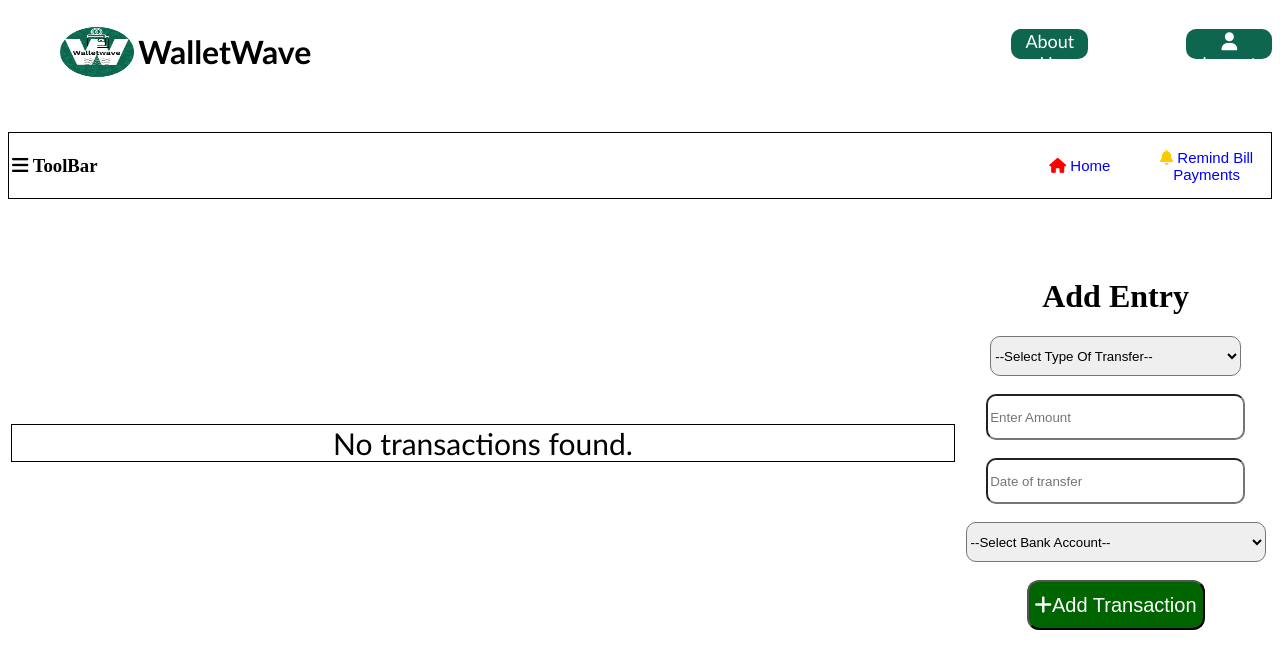
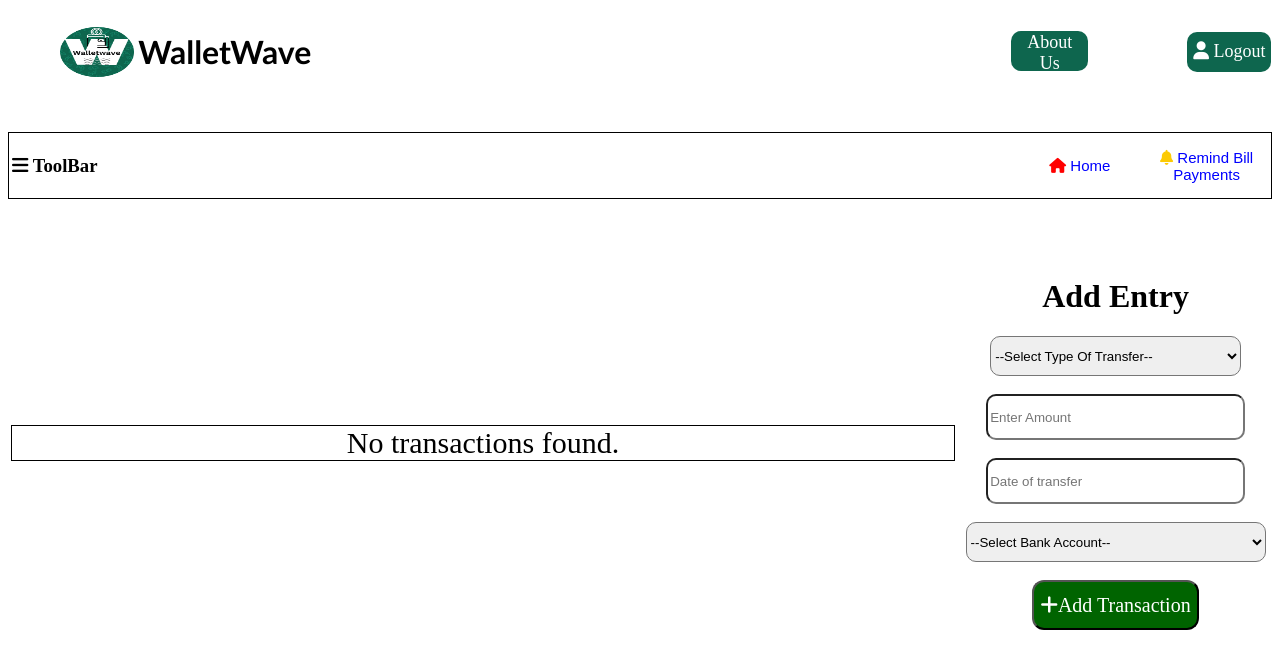
Before and after one commit to BraxtonElmer/WalletWave, a PHP site: page /history in a window 1280 px wide. Shown: the top 669 px of the page. Run offline with PHP 8.4, Linux system fonts and the light colour scheme; the visitor is signed in with stand-in values (Sample User, id 1); data that the repository does not hold is empty; some web fonts are replaced.

Commit message:
style.css

```diff
--- a/style.css
+++ b/style.css
@@ -1,13 +1,21 @@
+
+@font-face{
+	font-family:Comfortaa;
+	src:url('assets/comfortaa.ttf');
+}
+body{
+	font-family: Comfortaa;
+}
 .navs{
 	background: #0e664e;
 	border-radius:10px;
 	border-width:0px;
 	color:white;
-	font-family: Calibri;
+	font-family: Comfortaa;
 	transition:0.3s;
 	font-size:18px;
 	width:90%;
-	height:30px;
+	height:40px;
 }
 .navs:hover{
 	cursor:pointer;
@@ -93,13 +101,14 @@
 .amountent{
 	border:1px solid black;
 	font-size:30px;
-	font-family: Calibri;
+	font-family: Comfortaa;
 }
 .addtrans{
 	color:white;
 	border-radius:12px;
 	background: darkgreen;
 	transition: 0.3s;
+	font-family:Comfortaa;
 }
 .addtrans:hover{
 	cursor:pointer;
@@ -108,3 +117,21 @@
 	transition: 0.3s;
 	-webkit-box-reflect:below 2px linear-gradient(transparent,transparent,blue);
 }
+.addloan{
+	background: red;
+	color:white;
+	font-family:Comfortaa;
+	font-size:20px;
+	text-decoration:none;
+	transition:0.3s;
+	border-radius:15px;
+	border-width:0px;
+	height:50px;
+	width:80%;
+
+}
+.addloan:hover{
+	cursor:pointer;
+	text-decoration:underline;
+	box-shadow:inset 20px 0px 0px 0px green,inset -20px 0px 0px 0px green;
+}
```
